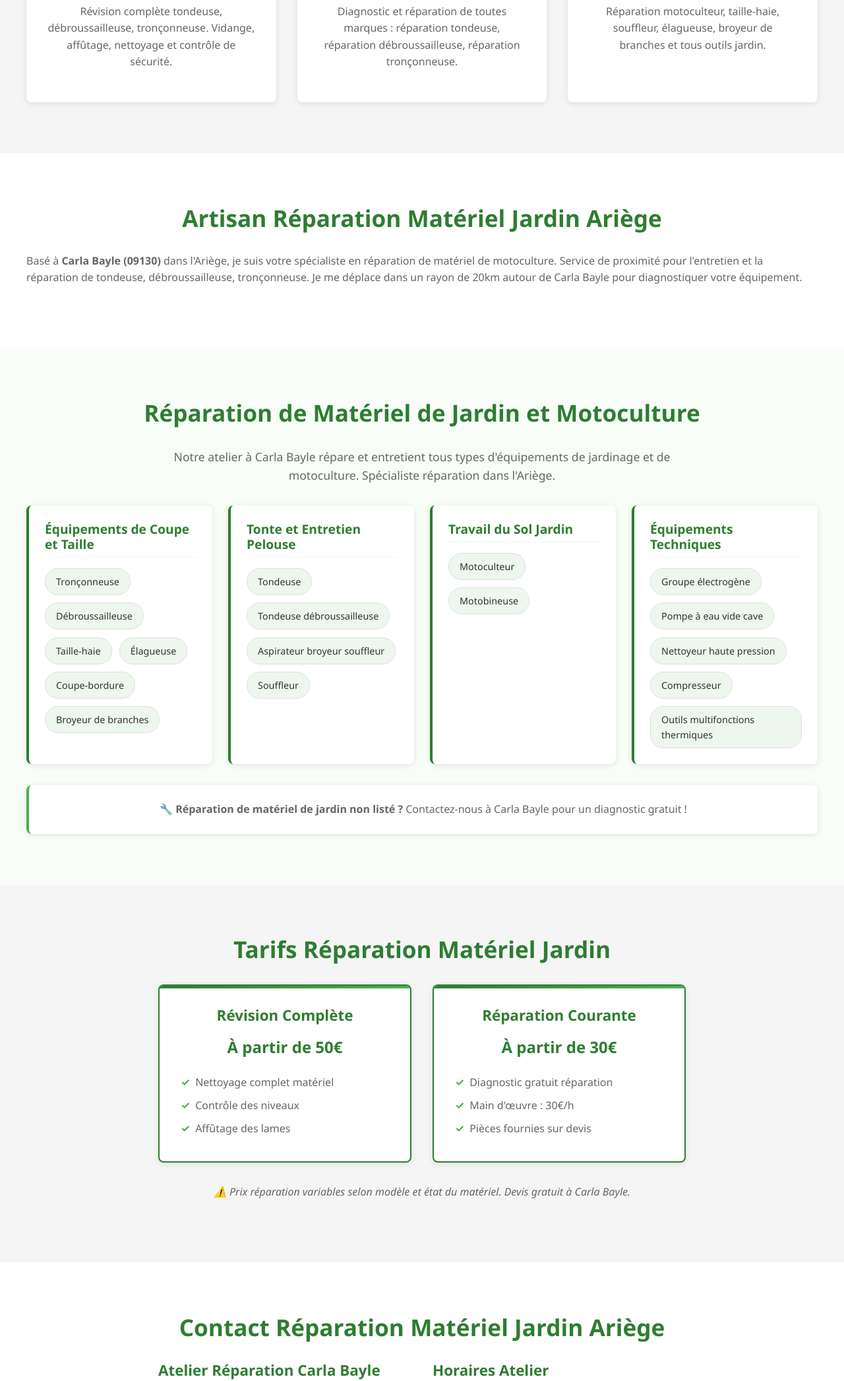
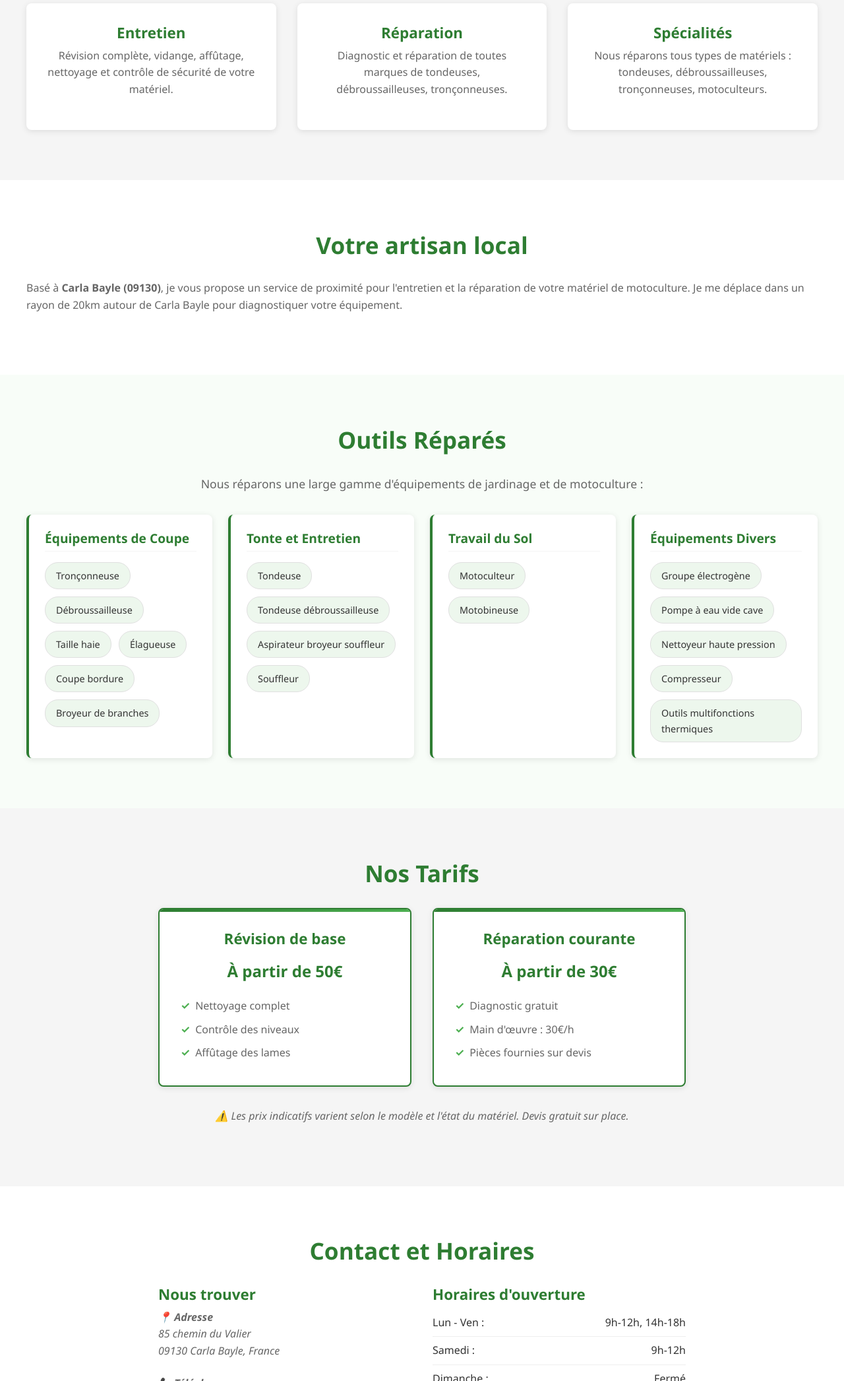
Before and after one commit to izumiberat/Motoculture, a plain HTML site: page indexbackup.html in a window 1280 px wide. Shown: the part 707-2800 px from the top of the page at 66% size. Drawn offline with Linux system fonts and the light colour scheme.

Commit message:
Update indexbackup.html

```diff
--- a/indexbackup.html
+++ b/indexbackup.html
@@ -11,15 +11,15 @@
     <link rel="icon" type="image/png" href="logo-andre.png">
 
     <!-- Open Graph / Twitter Card -->
-    <meta property="og:title" content="Andre Motoculture 09 - Réparation tous outils jardin à Carla Bayle">
-    <meta property="og:description" content="Spécialiste réparation tondeuse, débroussailleuse, tronçonneuse, motoculteur, taille-haie, souffleur, élagueuse, broyeur branches. Service local Ariège.">
+    <meta property="og:title" content="Andre Motoculture 09 - Spécialiste jardin à Carla Bayle">
+    <meta property="og:description" content="Entretien et réparation de tondeuses, débroussailleuses, tronçonneuses. Service local et de confiance.">
     <meta property="og:type" content="website">
     <meta property="og:image" content="andre-motoculture-09.jpg">
 
-    <title>Andre Motoculture 09 - Réparation Tondeuse, Débroussailleuse, Tronçonneuse à Carla Bayle</title>
+    <title>Andre Motoculture 09 - Entretien et réparation de matériel de jardin</title>
     <link rel="stylesheet" href="style.css">
 
-    <!-- Enhanced Schema.org JSON-LD -->
+    <!-- Schema.org JSON-LD -->
     <script type="application/ld+json">
     {
         "@context": "https://schema.org",
@@ -101,13 +101,12 @@
         <div class="container">
             <div class="logo-nav-wrapper">
                 <div class="logo">
-                    <img src="logo-andre.png" alt="Andre Motoculture 09 - Réparation matériel jardin Ariège" width="200" height="60">
+                    <img src="logo-andre.png" alt="Andre Motoculture 09 - Logo" width="200" height="60">
                 </div>
                 <nav>
                     <ul>
                         <li><a href="#accueil">Accueil</a></li>
                         <li><a href="#services">Services</a></li>
-                        <li><a href="#reparation-outils">Outils Réparés</a></li>
                         <li><a href="#tarifs">Tarifs</a></li>
                         <li><a href="#contact">Contact</a></li>
                     </ul>
@@ -120,11 +119,11 @@
         <!-- Section Hero avec image de fond -->
         <section id="accueil" class="hero">
             <div class="container">
-                <h1>Réparation et Entretien de Matériel de Jardin - Andre Motoculture 09</h1>
-                <p class="hero-subtitle">Spécialiste réparation tondeuse, débroussailleuse, tronçonneuse à Carla Bayle et dans l'Ariège</p>
+                <h2>Votre spécialiste en entretien et réparation de matériel de jardin</h2>
+                <p>Service local fiable à Carla Bayle et ses alentours</p>
                 <div class="cta-buttons">
-                    <a href="tel:0786737203" class="btn btn-primary">Appeler pour réparation</a>
-                    <a href="#contact" class="btn btn-secondary">Devis gratuit réparation</a>
+                    <a href="tel:0786737203" class="btn btn-primary">Appeler maintenant</a>
+                    <a href="#contact" class="btn btn-secondary">Demander un devis</a>
                 </div>
             </div>
         </section>
@@ -132,19 +131,19 @@
         <!-- Section Services -->
         <section id="services" class="services">
             <div class="container">
-                <h2>Services de Réparation Matériel Jardin</h2>
+                <h2>Nos Services</h2>
                 <div class="services-grid">
                     <div class="service-card">
-                        <h3>Entretien Matériel</h3>
-                        <p>Révision complète tondeuse, débroussailleuse, tronçonneuse. Vidange, affûtage, nettoyage et contrôle de sécurité.</p>
+                        <h3>Entretien</h3>
+                        <p>Révision complète, vidange, affûtage, nettoyage et contrôle de sécurité de votre matériel.</p>
                     </div>
                     <div class="service-card">
-                        <h3>Réparation Expert</h3>
-                        <p>Diagnostic et réparation de toutes marques : réparation tondeuse, réparation débroussailleuse, réparation tronçonneuse.</p>
+                        <h3>Réparation</h3>
+                        <p>Diagnostic et réparation de toutes marques de tondeuses, débroussailleuses, tronçonneuses.</p>
                     </div>
                     <div class="service-card">
-                        <h3>Spécialiste Motoculture</h3>
-                        <p>Réparation motoculteur, taille-haie, souffleur, élagueuse, broyeur de branches et tous outils jardin.</p>
+                        <h3>Spécialités</h3>
+                        <p>Nous réparons tous types de matériels : tondeuses, débroussailleuses, tronçonneuses, motoculteurs.</p>
                     </div>
                 </div>
             </div>
@@ -153,72 +152,58 @@
         <!-- Section À propos -->
         <section class="about">
             <div class="container">
-                <h2>Artisan Réparation Matériel Jardin Ariège</h2>
-                <p>Basé à <strong>Carla Bayle (09130)</strong> dans l'Ariège, je suis votre spécialiste en réparation de matériel de motoculture. Service de proximité pour l'entretien et la réparation de tondeuse, débroussailleuse, tronçonneuse. Je me déplace dans un rayon de 20km autour de Carla Bayle pour diagnostiquer votre équipement.</p>
+                <h2>Votre artisan local</h2>
+                <p>Basé à <strong>Carla Bayle (09130)</strong>, je vous propose un service de proximité pour l'entretien et la réparation de votre matériel de motoculture. Je me déplace dans un rayon de 20km autour de Carla Bayle pour diagnostiquer votre équipement.</p>
             </div>
         </section>
 
-        <!-- Section Outils Réparés - OPTIMISÉE SEO -->
-        <section id="reparation-outils" class="tools" itemscope itemtype="https://schema.org/Service">
+        <!-- Section Outils Réparés -->
+        <section id="outils" class="tools">
             <div class="container">
-                <h2 itemprop="name">Réparation de Matériel de Jardin et Motoculture</h2>
-                <p class="tools-intro" itemprop="description">Notre atelier à Carla Bayle répare et entretient tous types d'équipements de jardinage et de motoculture. Spécialiste réparation dans l'Ariège.</p>
+                <h2>Outils Réparés</h2>
+                <p class="tools-intro">Nous réparons une large gamme d'équipements de jardinage et de motoculture :</p>
 
                 <div class="tools-grid">
-                    <div class="tool-category" itemprop="hasOfferCatalog" itemscope itemtype="https://schema.org/OfferCatalog">
-                        <h3 itemprop="name">Équipements de Coupe et Taille</h3>
+                    <div class="tool-category">
+                        <h3>Équipements de Coupe</h3>
                         <div class="tool-items">
-                            <span class="tool-item" itemprop="itemListElement">Tronçonneuse</span>
-                            <span class="tool-item" itemprop="itemListElement">Débroussailleuse</span>
-                            <span class="tool-item" itemprop="itemListElement">Taille-haie</span>
-                            <span class="tool-item" itemprop="itemListElement">Élagueuse</span>
-                            <span class="tool-item" itemprop="itemListElement">Coupe-bordure</span>
-                            <span class="tool-item" itemprop="itemListElement">Broyeur de branches</span>
+                            <span class="tool-item">Tronçonneuse</span>
+                            <span class="tool-item">Débroussailleuse</span>
+                            <span class="tool-item">Taille haie</span>
+                            <span class="tool-item">Élagueuse</span>
+                            <span class="tool-item">Coupe bordure</span>
+                            <span class="tool-item">Broyeur de branches</span>
                         </div>
                     </div>
 
-                    <div class="tool-category" itemprop="hasOfferCatalog" itemscope itemtype="https://schema.org/OfferCatalog">
-                        <h3 itemprop="name">Tonte et Entretien Pelouse</h3>
+                    <div class="tool-category">
+                        <h3>Tonte et Entretien</h3>
                         <div class="tool-items">
-                            <span class="tool-item" itemprop="itemListElement">Tondeuse</span>
-                            <span class="tool-item" itemprop="itemListElement">Tondeuse débroussailleuse</span>
-                            <span class="tool-item" itemprop="itemListElement">Aspirateur broyeur souffleur</span>
-                            <span class="tool-item" itemprop="itemListElement">Souffleur</span>
+                            <span class="tool-item">Tondeuse</span>
+                            <span class="tool-item">Tondeuse débroussailleuse</span>
+                            <span class="tool-item">Aspirateur broyeur souffleur</span>
+                            <span class="tool-item">Souffleur</span>
                         </div>
                     </div>
 
-                    <div class="tool-category" itemprop="hasOfferCatalog" itemscope itemtype="https://schema.org/OfferCatalog">
-                        <h3 itemprop="name">Travail du Sol Jardin</h3>
+                    <div class="tool-category">
+                        <h3>Travail du Sol</h3>
                         <div class="tool-items">
-                            <span class="tool-item" itemprop="itemListElement">Motoculteur</span>
-                            <span class="tool-item" itemprop="itemListElement">Motobineuse</span>
+                            <span class="tool-item">Motoculteur</span>
+                            <span class="tool-item">Motobineuse</span>
                         </div>
                     </div>
 
-                    <div class="tool-category" itemprop="hasOfferCatalog" itemscope itemtype="https://schema.org/OfferCatalog">
-                        <h3 itemprop="name">Équipements Techniques</h3>
+                    <div class="tool-category">
+                        <h3>Équipements Divers</h3>
                         <div class="tool-items">
-                            <span class="tool-item" itemprop="itemListElement">Groupe électrogène</span>
-                            <span class="tool-item" itemprop="itemListElement">Pompe à eau vide cave</span>
-                            <span class="tool-item" itemprop="itemListElement">Nettoyeur haute pression</span>
-                            <span class="tool-item" itemprop="itemListElement">Compresseur</span>
-                            <span class="tool-item" itemprop="itemListElement">Outils multifonctions thermiques</span>
+                            <span class="tool-item">Groupe électrogène</span>
+                            <span class="tool-item">Pompe à eau vide cave</span>
+                            <span class="tool-item">Nettoyeur haute pression</span>
+                            <span class="tool-item">Compresseur</span>
+                            <span class="tool-item">Outils multifonctions thermiques</span>
                         </div>
                     </div>
-                </div>
-
-                <!-- Microdata for local SEO -->
-                <div class="seo-local-info" style="display: none;" itemprop="areaServed" itemscope itemtype="https://schema.org/GeoCircle">
-                    <span itemprop="geoMidpoint" itemscope itemtype="https://schema.org/GeoCoordinates">
-                        <meta itemprop="latitude" content="43.1492">
-                        <meta itemprop="longitude" content="1.3950">
-                    </span>
-                    <meta itemprop="geoRadius" content="20000">
-                    Réparation matériel jardin Carla Bayle, réparation tondeuse Ariège, réparation débroussailleuse 09130, réparation tronçonneuse Ariège, entretien motoculture Carla Bayle
-                </div>
-
-                <div class="tools-note">
-                    <p>🔧 <strong>Réparation de matériel de jardin non listé ?</strong> Contactez-nous à Carla Bayle pour un diagnostic gratuit !</p>
                 </div>
             </div>
         </section>
@@ -226,52 +211,52 @@
         <!-- Section Tarifs -->
         <section id="tarifs" class="pricing">
             <div class="container">
-                <h2>Tarifs Réparation Matériel Jardin</h2>
+                <h2>Nos Tarifs</h2>
                 <div class="pricing-grid">
                     <div class="pricing-card">
-                        <h3>Révision Complète</h3>
+                        <h3>Révision de base</h3>
                         <p class="price">À partir de 50€</p>
                         <ul>
-                            <li>Nettoyage complet matériel</li>
+                            <li>Nettoyage complet</li>
                             <li>Contrôle des niveaux</li>
                             <li>Affûtage des lames</li>
                         </ul>
                     </div>
                     <div class="pricing-card">
-                        <h3>Réparation Courante</h3>
+                        <h3>Réparation courante</h3>
                         <p class="price">À partir de 30€</p>
                         <ul>
-                            <li>Diagnostic gratuit réparation</li>
+                            <li>Diagnostic gratuit</li>
                             <li>Main d'œuvre : 30€/h</li>
                             <li>Pièces fournies sur devis</li>
                         </ul>
                     </div>
                 </div>
-                <p class="pricing-note">⚠️ Prix réparation variables selon modèle et état du matériel. Devis gratuit à Carla Bayle.</p>
+                <p class="pricing-note">⚠️ Les prix indicatifs varient selon le modèle et l'état du matériel. Devis gratuit sur place.</p>
             </div>
         </section>
 
         <!-- Section Contact -->
         <section id="contact" class="contact">
             <div class="container">
-                <h2>Contact Réparation Matériel Jardin Ariège</h2>
+                <h2>Contact et Horaires</h2>
                 <div class="contact-grid">
                     <div class="contact-info">
-                        <h3>Atelier Réparation Carla Bayle</h3>
+                        <h3>Nous trouver</h3>
                         <address>
-                            <p>📍 <strong>Adresse atelier</strong><br>
+                            <p>📍 <strong>Adresse</strong><br>
                             85 chemin du Valier<br>
-                            09130 Carla Bayle, Ariège</p>
+                            09130 Carla Bayle, France</p>
 
-                            <p>📞 <strong>Téléphone réparation</strong><br>
+                            <p>📞 <strong>Téléphone</strong><br>
                             <a href="tel:0786737203">07 86 73 72 03</a></p>
 
-                            <p>✉️ <strong>E-mail devis</strong><br>
+                            <p>✉️ <strong>E-mail</strong><br>
                             <a href="mailto:andremotoculture09@gmail.com">andremotoculture09@gmail.com</a></p>
                         </address>
                     </div>
                     <div class="opening-hours">
-                        <h3>Horaires Atelier</h3>
+                        <h3>Horaires d'ouverture</h3>
                         <ul>
                             <li><span>Lun - Ven :</span> <span>9h-12h, 14h-18h</span></li>
                             <li><span>Samedi :</span> <span>9h-12h</span></li>
@@ -286,14 +271,14 @@
     <!-- Bottom Logo Section -->
     <section class="bottom-logo-section">
         <div class="container">
-            <img src="logo-andre.png" alt="Andre Motoculture 09 - Réparation tondeuse débroussailleuse tronçonneuse Ariège" class="bottom-logo">
+            <img src="logo-andre.png" alt="Andre Motoculture 09 - Logo" class="bottom-logo">
         </div>
     </section>
 
     <!-- Pied de page -->
     <footer>
         <div class="container">
-            <p>&copy; 2025 Andre Motoculture 09 - SIRET 981 217 827 - Réparation matériel jardin Carla Bayle Ariège - Tous droits réservés.</p>
+            <p>&copy; 2025 Andre Motoculture 09 - SIRET 981 217 827 - Tous droits réservés.</p>
         </div>
     </footer>
 </body>
```
